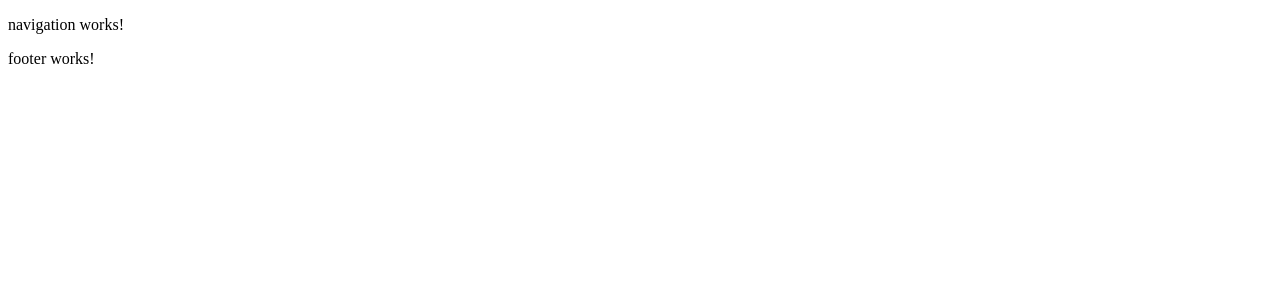
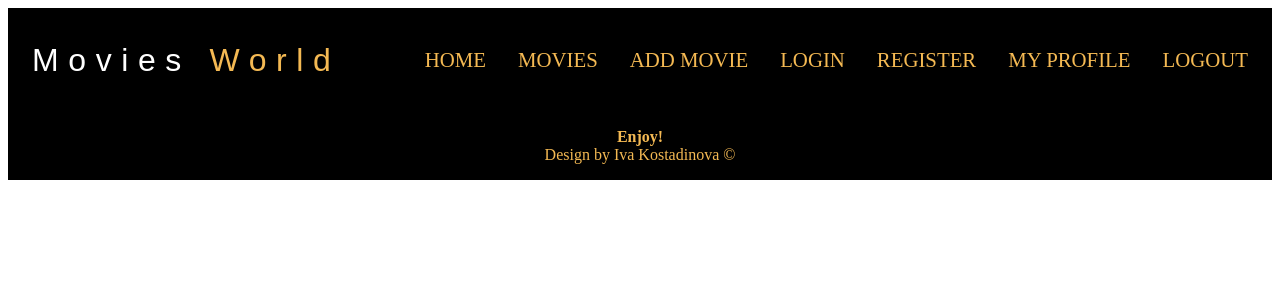
Before and after one commit to HelloEveryones/Angular-project---exam, an Angular app in the folder movies-world/: page / in a window 1280 px wide. Shown: the top 300 px of the page. Built offline with nearby package versions, Linux system fonts and the light colour scheme.

Commit message:
Set html and css to the navigation and footer components

```diff
--- a/movies-world/src/app/core/footer/footer.component.css
+++ b/movies-world/src/app/core/footer/footer.component.css
@@ -0,0 +1,15 @@
+.footer{
+    display: flex;
+    flex-direction: column;
+    justify-content: center;
+    align-items: center;
+    background-color: black;
+    padding: 1em;
+    color: #F4B953;
+}
+.footer h4{
+    margin: 0;
+}
+.footer p{
+    margin: 0;
+}
--- a/movies-world/src/app/core/footer/footer.component.html
+++ b/movies-world/src/app/core/footer/footer.component.html
@@ -1 +1,4 @@
-<p>footer works!</p>
+<div class="footer">
+    <h4>Enjoy!</h4>
+    <p>Design by Iva Kostadinova &#169;</p>
+</div>
--- a/movies-world/src/app/core/navigation/navigation.component.css
+++ b/movies-world/src/app/core/navigation/navigation.component.css
@@ -0,0 +1,31 @@
+.nav{
+    display: flex;
+    justify-content: space-between;
+    align-items: center;
+    padding: 1.5em;
+    background-color: black;
+}
+.nav-btns{
+    display: flex;
+    gap: 2em;
+}
+
+.nav-btns li a{
+    text-decoration: none;
+    text-transform: uppercase;
+    font-size: 1.3em;
+    color: #F4B953;
+}
+.nav-btns li a:hover{
+    color:white;
+}
+.logo a{
+    text-decoration: none;
+    color: white;
+    font-size: 2em;
+    font-family: fantasy;
+    letter-spacing: 0.3em;
+}
+.logo a span{
+    color: #F4B953;
+}
--- a/movies-world/src/app/core/navigation/navigation.component.html
+++ b/movies-world/src/app/core/navigation/navigation.component.html
@@ -1 +1,16 @@
-<p>navigation works!</p>
+<div class="nav">
+    <div class="logo">
+        <a href="">Movies <span>World</span></a>
+    </div>
+    <nav>
+        <ul class="nav-btns">
+            <li><a href="/home">Home</a></li>
+            <li><a href="/dashboard">Movies</a></li>
+            <li><a href="/movie-create">Add Movie</a></li>
+            <li><a href="/login">Login</a></li>
+            <li><a href="/register">Register</a></li>
+            <li><a href="/my-profile">My Profile</a></li>
+            <li><a href="#" onclick="logoutHandler()">Logout</a></li>
+        </ul>
+    </nav>
+</div>
```
